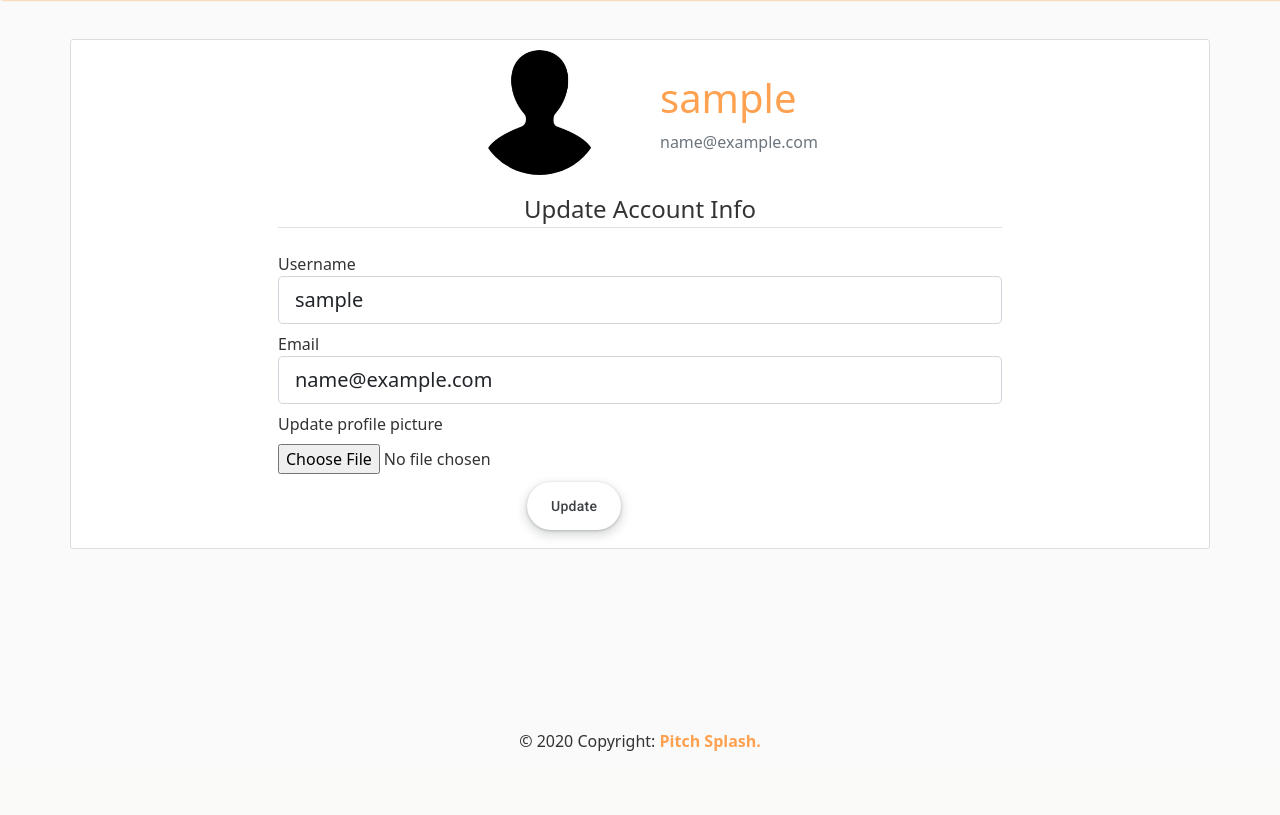
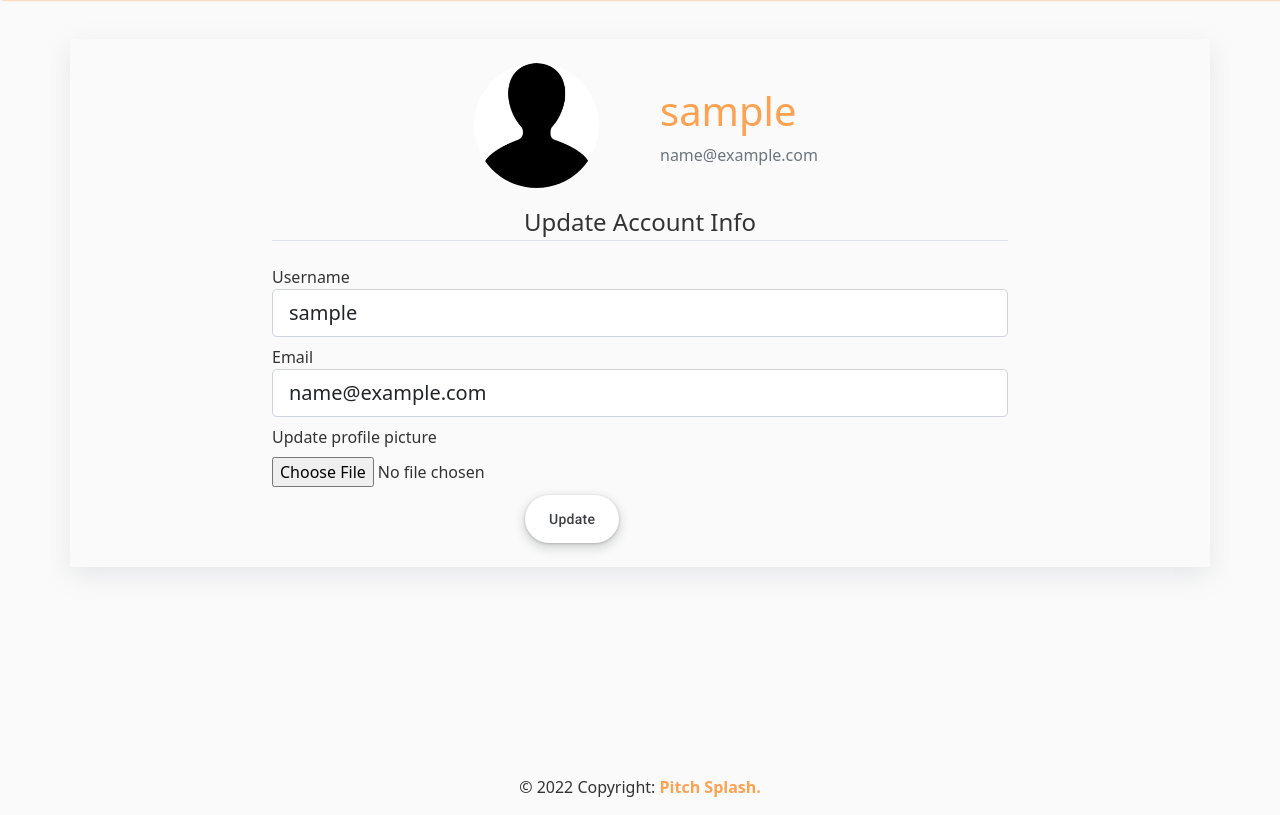
Before and after one commit to AtienoObwanda/pitchSplash, a Flask app: page /auth/account in a window 1280 px wide. Shown: the part 65-880 px from the top of the page. Before the commit the page ends 816 px from the top, so only its background shows below. Run offline with Flask 2, Linux system fonts and the light colour scheme; the visitor is signed in with stand-in values (Sample User, id 1); data comes from the database, SQL or seed files in the repository; data that the repository does not hold is empty; some libraries are stand-ins or nearby versions.

Commit message:
css done

```diff
--- a/app/static/main.css
+++ b/app/static/main.css
@@ -30,9 +30,15 @@ body {
   .content-section {
     background: #ffffff;
     padding: 10px 20px;
-    border: 1px solid #dddddd;
     border-radius: 3px;
     margin-bottom: 20px;
+  }
+  .login{
+    border-radius: 16px;
+    box-shadow: 0 4px 30px rgba(0, 0, 0, 0.1);
+    backdrop-filter: blur(2.4px);
+    -webkit-backdrop-filter: blur(2.4px);
+    border: 1px solid rgba(254, 161, 80, 0.26);
   }
 
   .article-title {
--- a/app/templates/auth/account.html
+++ b/app/templates/auth/account.html
@@ -1,8 +1,8 @@
 {% extends "layout.html" %}
 
 {% block content %}
-        <div class="content-section">
-               <div class="row">
+        <div class="mb-5 pt-2" style="box-shadow: rgba(149, 157, 165, 0.2) 0px 8px 24px;">
+               <div class="row pt-3">
                    <div class="col-sm-2"></div>
                    <div class="col-sm-8">
                     <div class="media">
@@ -68,7 +68,7 @@
                             <div class="form-group mb-2">
                                 <div class="row">
                                     <div class="col"></div>
-                                    <div class="col">
+                                    <div class="col mb-3">
                                         {{ form.submit(class="btn btn-outline-info button-17") }}
                                     </div>
                                     <div class="col"></div>
@@ -84,7 +84,7 @@
                     <div class="col-sm-2"></div>
                     <div class="col-sm-8">
                         <div class="col-lg-12">
-                            <article class="media content-section" style="border:none;box-shadow: 4px 4px 4px 4px rgba(0, 0, 0, 0.3);border-radius: 5px;">
+                            <article class="media content-section" style="border:none;box-shadow: rgba(149, 157, 165, 0.2) 0px 8px 24px;border-radius: 5px;">
                                 <div class="row mb-2">
                                     <div class="col">
                                         <img class="rounded-circle" article-img src="{{ url_for('static', filename='profile/' + pitch.author.image) }}">
--- a/app/templates/auth/login.html
+++ b/app/templates/auth/login.html
@@ -1,6 +1,6 @@
 {% extends "layout.html" %}
 {% block content %}
-    <div class="content-section">
+    <div class="content-section login">
         <div class="row">
             <div class="col">
                 <img src="{{ url_for('static', filename='login.png') }}" style="width: 100%; height:100%"/>
@@ -53,7 +53,7 @@
 
                 </form>
             </div>
-                <div class="row border-top pt-3">
+                <div class="row pt-3">
                     <div class="col"></div>
                     <div class="col">
                         <div class="">
--- a/app/templates/auth/register.html
+++ b/app/templates/auth/register.html
@@ -1,6 +1,6 @@
 {% extends "layout.html" %}
 {% block content %}
-    <div class="content-section">
+    <div class="content-section login">
         <div class="row">
             <div class="col">
                 <img src="{{ url_for('static', filename='sign.png') }}" style="width: 100%; height:100%"/>
@@ -76,7 +76,7 @@
                 </form>
             </div>
         </div>
-        <div class="row border-top pt-3">
+        <div class="row pt-3">
             <div class="col"></div>
             <div class="col">
                 <div class="">
--- a/app/templates/career.html
+++ b/app/templates/career.html
@@ -3,7 +3,7 @@
     {% block content %}
         {% for pitch in pitch %}
             <div class="col-sm-4">
-                            <article class="media content-section" style="border:none;box-shadow: 4px 4px 4px 4px rgba(0, 0, 0, 0.3);border-radius: 5px;">
+                            <article class="media content-section" style="border:none;box-shadow: rgba(149, 157, 165, 0.2) 0px 8px 24px;border-radius: 5px;">
                                 <div class="row mb-2">
                                     <div class="col">
                                         <img class="rounded-circle" article-img src="{{ url_for('static', filename='profile/' + pitch.author.image) }}">
--- a/app/templates/comment.html
+++ b/app/templates/comment.html
@@ -3,7 +3,7 @@
             <div class="container">
                 <div class="row">
                     <div class="col-sm-4">
-                        <article class="media content-section" style="border:none;box-shadow: 4px 4px 4px 4px rgba(0, 0, 0, 0.3);border-radius: 5px;">
+                        <article class="media content-section" style="border:none;box-shadow: rgba(149, 157, 165, 0.2) 0px 8px 24px;border-radius: 5px;">
                             <div class="row">
                                 <div class="col">
                                     <img class="rounded-circle" article-img src="{{ url_for('static', filename='profile/' + pitch.author.image) }}">
@@ -63,7 +63,7 @@
                     <div class="col-sm-2"></div>
                     <!--COMMENT FORM-->
                     <div class="col-sm-4">
-                        <div class="content-section" style=" border-radius: 5px;box-shadow: 2px 0px 2px 0px #fea150;">
+                        <div class="content-section" style=" border-radius: 5px;box-shadow: rgba(149, 157, 165, 0.2) 0px 8px 24px;">
                             <form method="POST" action="">
                                 {{ form.hidden_tag() }}
                                 <fieldset class="form-group">
--- a/app/templates/fun.html
+++ b/app/templates/fun.html
@@ -3,7 +3,7 @@
     {% block content %}
         {% for pitch in pitch %}
             <div class="col-sm-4">
-                            <article class="media content-section" style="border:none;box-shadow: 4px 4px 4px 4px rgba(0, 0, 0, 0.3);border-radius: 5px;">
+                            <article class="media content-section" style="border:none;box-shadow: rgba(149, 157, 165, 0.2) 0px 8px 24px;border-radius: 5px;">
                                 <div class="row mb-2">
                                     <div class="col">
                                         <img class="rounded-circle" article-img src="{{ url_for('static', filename='profile/' + pitch.author.image) }}">
--- a/app/templates/general.html
+++ b/app/templates/general.html
@@ -3,7 +3,7 @@
     {% block content %}
         {% for pitch in pitch %}
             <div class="col-sm-4">
-                            <article class="media content-section" style="border:none;box-shadow: 4px 4px 4px 4px rgba(0, 0, 0, 0.3);border-radius: 5px;">
+                            <article class="media content-section" style="border:none;box-shadow: rgba(149, 157, 165, 0.2) 0px 8px 24px;border-radius: 5px;">
                                 <div class="row mb-2">
                                     <div class="col">
                                         <img class="rounded-circle" article-img src="{{ url_for('static', filename='profile/' + pitch.author.image) }}">
--- a/app/templates/index.html
+++ b/app/templates/index.html
@@ -3,7 +3,7 @@
     {% block content %}
         {% for pitch in pitches %}
             <div class="col-sm-4">
-                <article class="media content-section" style="border:none;box-shadow: 4px 4px 4px 4px rgba(0, 0, 0, 0.3);border-radius: 5px;">
+                <article class="media content-section" style="border:none;box-shadow: rgba(149, 157, 165, 0.2) 0px 8px 24px;border-radius: 5px;">
                     <div class="row mb-2">
                         <div class="col">
                             <img class="rounded-circle" article-img src="{{ url_for('static', filename='profile/' + pitch.author.image) }}">
--- a/app/templates/layout.html
+++ b/app/templates/layout.html
@@ -128,7 +128,7 @@
     <!-- Footer Elements -->
 
     <!-- Copyright -->
-    <div class="footer-copyright text-center py-3">© 2020 Copyright:
+    <div class="footer-copyright text-center py-3">© 2022 Copyright:
       <a href="/" style="text-decoration: none; color:#fea150; font-weight: bold"> Pitch Splash.</a>
     </div>
     <!-- Copyright -->
--- a/app/templates/pitch.html
+++ b/app/templates/pitch.html
@@ -4,7 +4,7 @@
     <div class="row">
         <div class="col-sm-2"></div>
         <div class="col">
-            <div class="content-section">
+            <div class="content-section" style="box-shadow: rgba(149, 157, 165, 0.2) 0px 8px 24px;">
                 <form method="POST" action="">
                     {{ form.hidden_tag() }}
                     <fieldset class="form-group">
```
